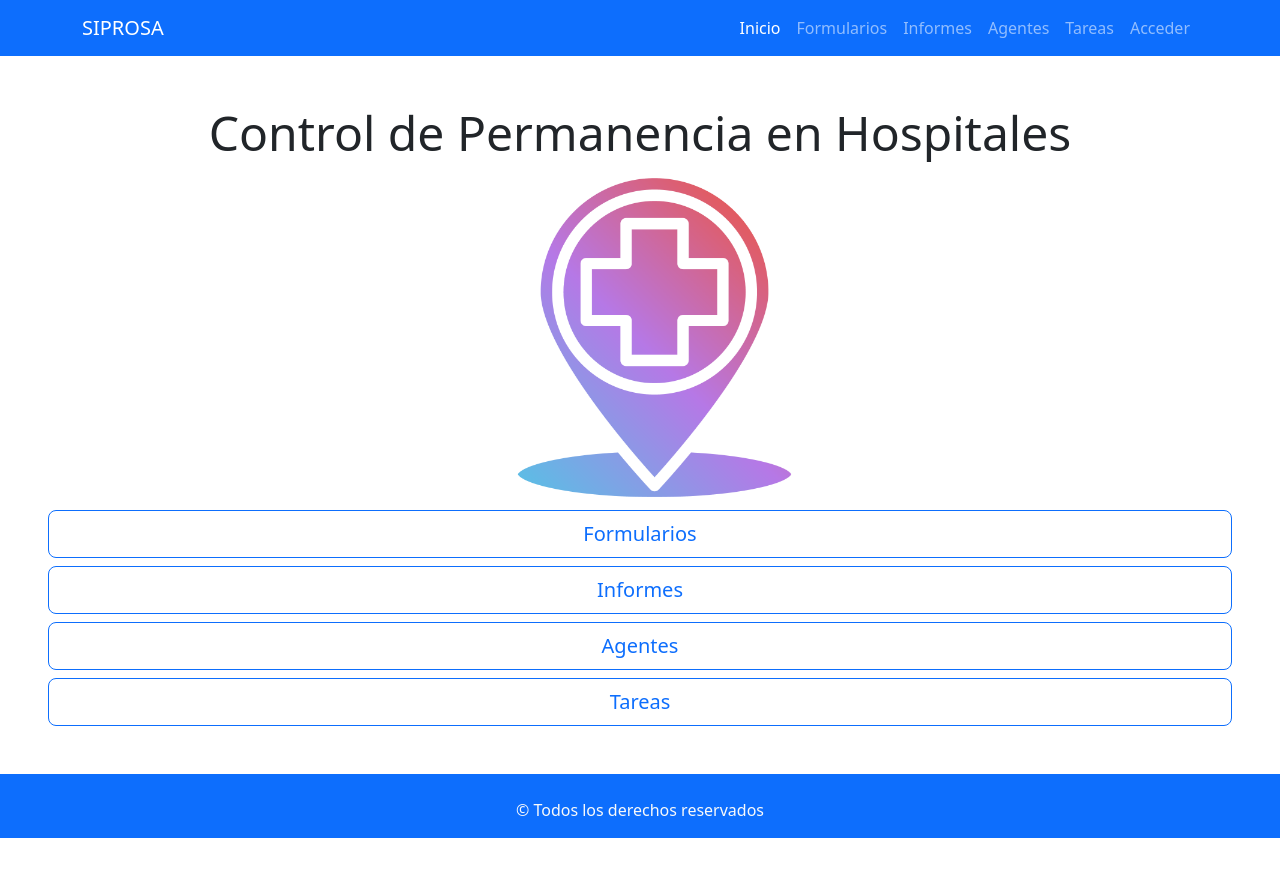
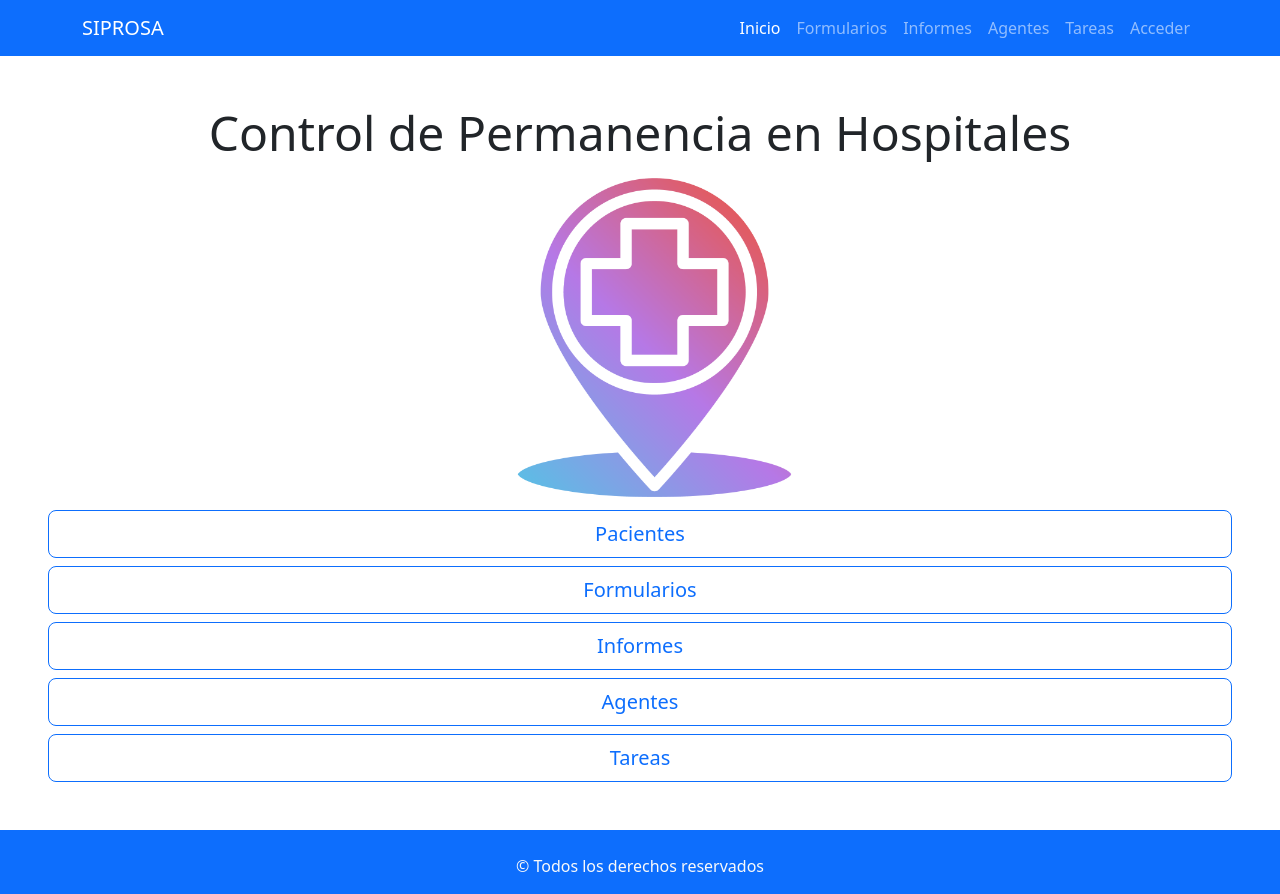
Before and after one commit to jcarloszo/ProyectoFinalFrankestein, a React (Vite) app: page / in a window 1280 px wide. Before the commit the page ends 838 px from the top, so only its background shows below. Built offline with nearby package versions, Linux system fonts and the light colour scheme.

Commit message:
se agregago los link de redireccion en la pantalla de inicio

```diff
--- a/src/components/views/Inicio.jsx
+++ b/src/components/views/Inicio.jsx
@@ -1,6 +1,7 @@
 import "bootstrap/dist/css/bootstrap.min.css";
 import Logo from "../../assets/Logo.png"
 import Button from 'react-bootstrap/Button';
+import { Link } from "react-router-dom";
 
 function Inicio() {
     return (
@@ -12,18 +13,36 @@ function Inicio() {
                 </div>
                 <div>
                     <div className="d-grid gap-2">
-                        <Button variant="outline-primary" size="lg">
+                        <Link
+                            to="login"
+                            className="btn btn-outline-primary text-decoration-none btn-lg"
+                        >
+                            Pacientes
+                        </Link>
+                        <Link
+                            to="login"
+                            className="btn btn-outline-primary text-decoration-none btn-lg"
+                        >
                             Formularios
-                        </Button>
-                        <Button variant="outline-primary" size="lg">
+                        </Link>
+                        <Link
+                            to="login"
+                            className="btn btn-outline-primary text-decoration-none btn-lg"
+                        >
                             Informes
-                        </Button>
-                        <Button variant="outline-primary" size="lg">
+                        </Link>
+                        <Link
+                            to="login"
+                            className="btn btn-outline-primary text-decoration-none btn-lg"
+                        >
                             Agentes
-                        </Button>
-                        <Button variant="outline-primary" size="lg">
+                        </Link>
+                        <Link
+                            to="login"
+                            className="btn btn-outline-primary text-decoration-none btn-lg"
+                        >
                             Tareas
-                        </Button>
+                        </Link>
                     </div>
                 </div>
             </section>
```
